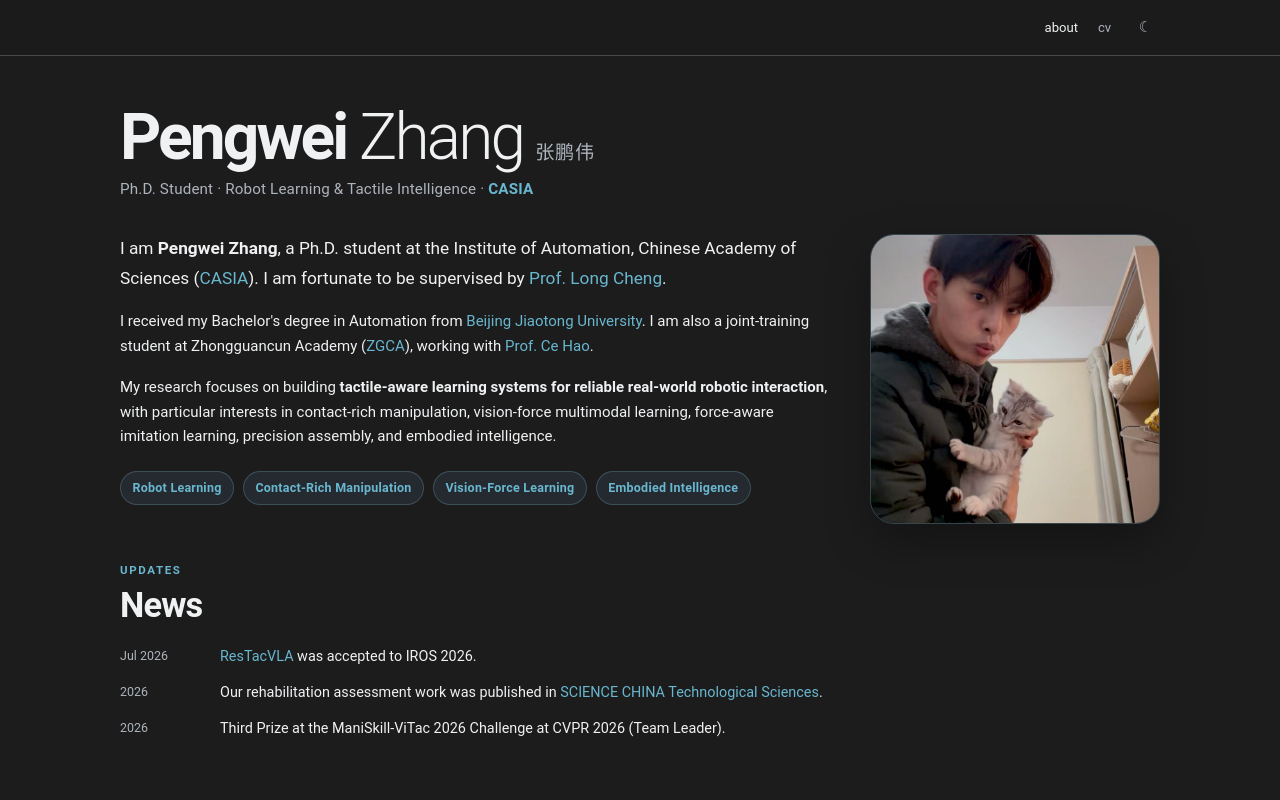
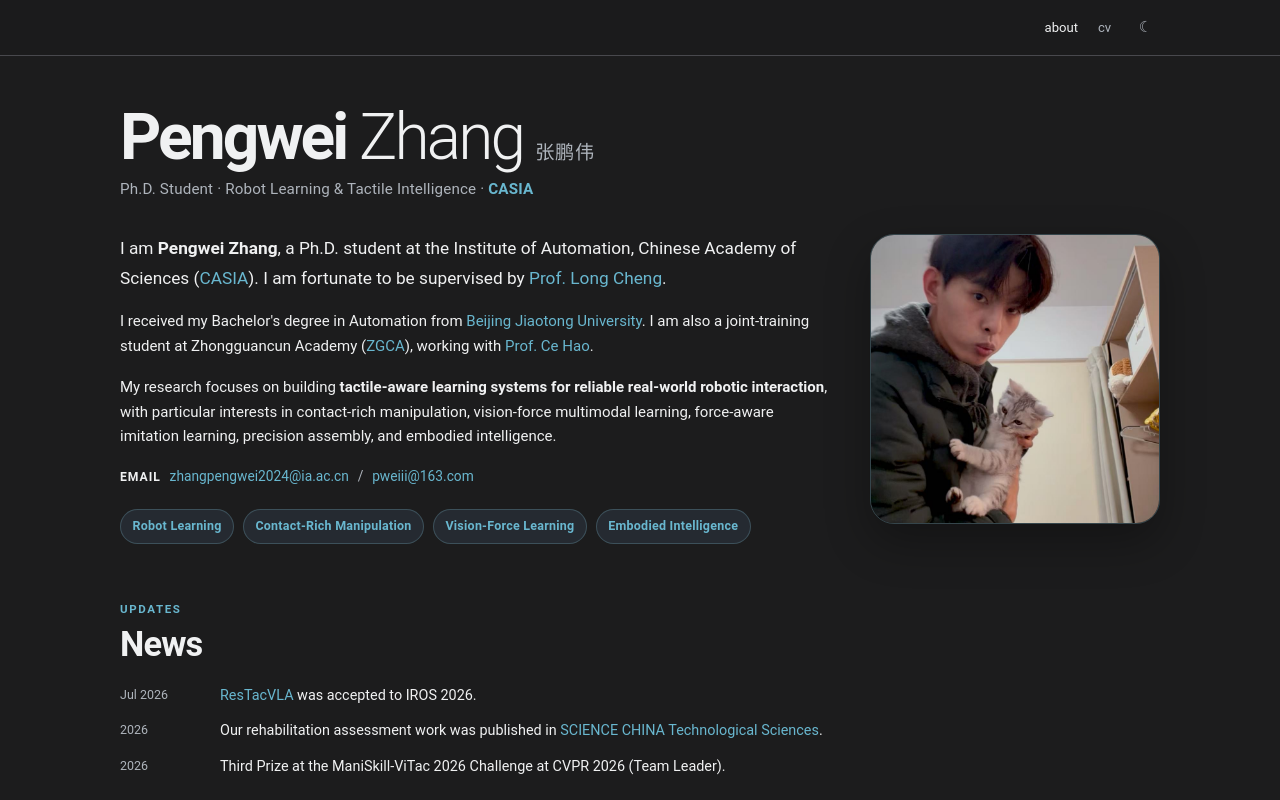
Before and after one commit to Awilekong/Awilekong.github.io, a Next.js app: page / in a window 1280 px wide. Shown: the top 800 px of the page. Built offline with nearby package versions, Linux system fonts and the light colour scheme; no server answers.

Commit message:
Show email addresses in profile intro

```diff
--- a/app/globals.css
+++ b/app/globals.css
@@ -219,6 +219,23 @@ img {
 
 .about-intro strong {
   font-weight: 700;
+}
+
+.about-intro .intro-contact {
+  display: flex;
+  margin-top: 0.25rem;
+  color: var(--text-light);
+  font-size: 0.86rem;
+  flex-wrap: wrap;
+  align-items: baseline;
+  gap: 0.2rem 0.55rem;
+}
+
+.intro-contact strong {
+  color: var(--text);
+  font-size: 0.76rem;
+  letter-spacing: 0.08em;
+  text-transform: uppercase;
 }
 
 .research-tags {
--- a/app/page.tsx
+++ b/app/page.tsx
@@ -269,6 +269,15 @@ export default function Home() {
             precision assembly, and embodied intelligence.
           </p>
 
+          <p className="intro-contact">
+            <strong>Email</strong>
+            <a href="mailto:zhangpengwei2024@ia.ac.cn">
+              zhangpengwei2024@ia.ac.cn
+            </a>
+            <span aria-hidden="true">/</span>
+            <a href="mailto:pweiii@163.com">pweiii@163.com</a>
+          </p>
+
           <div className="research-tags" aria-label="Research interests">
             <span>Robot Learning</span>
             <span>Contact-Rich Manipulation</span>
```
Also changed, not shown: 1 other file (tests, documents, lock files or other folders).
